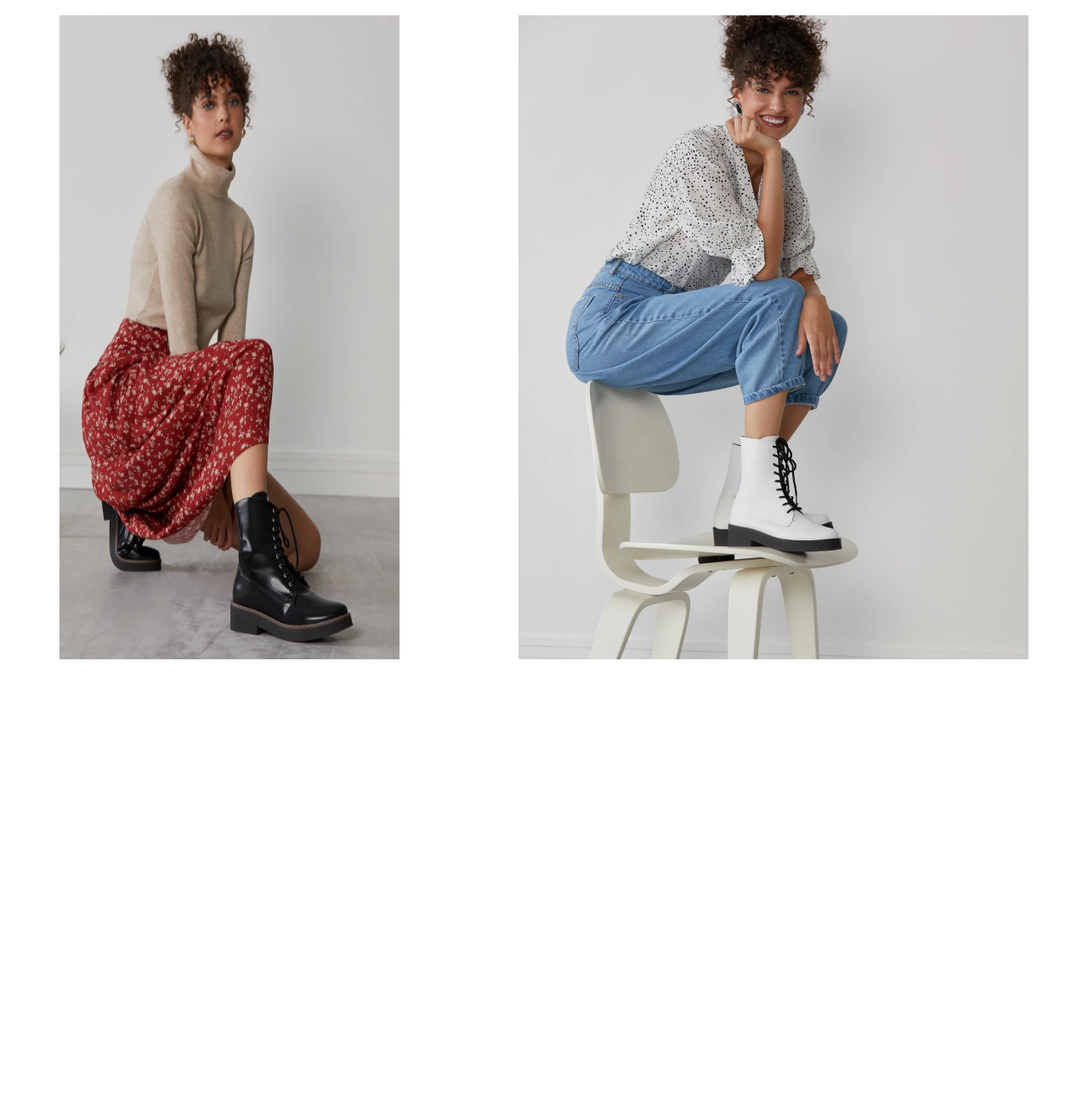
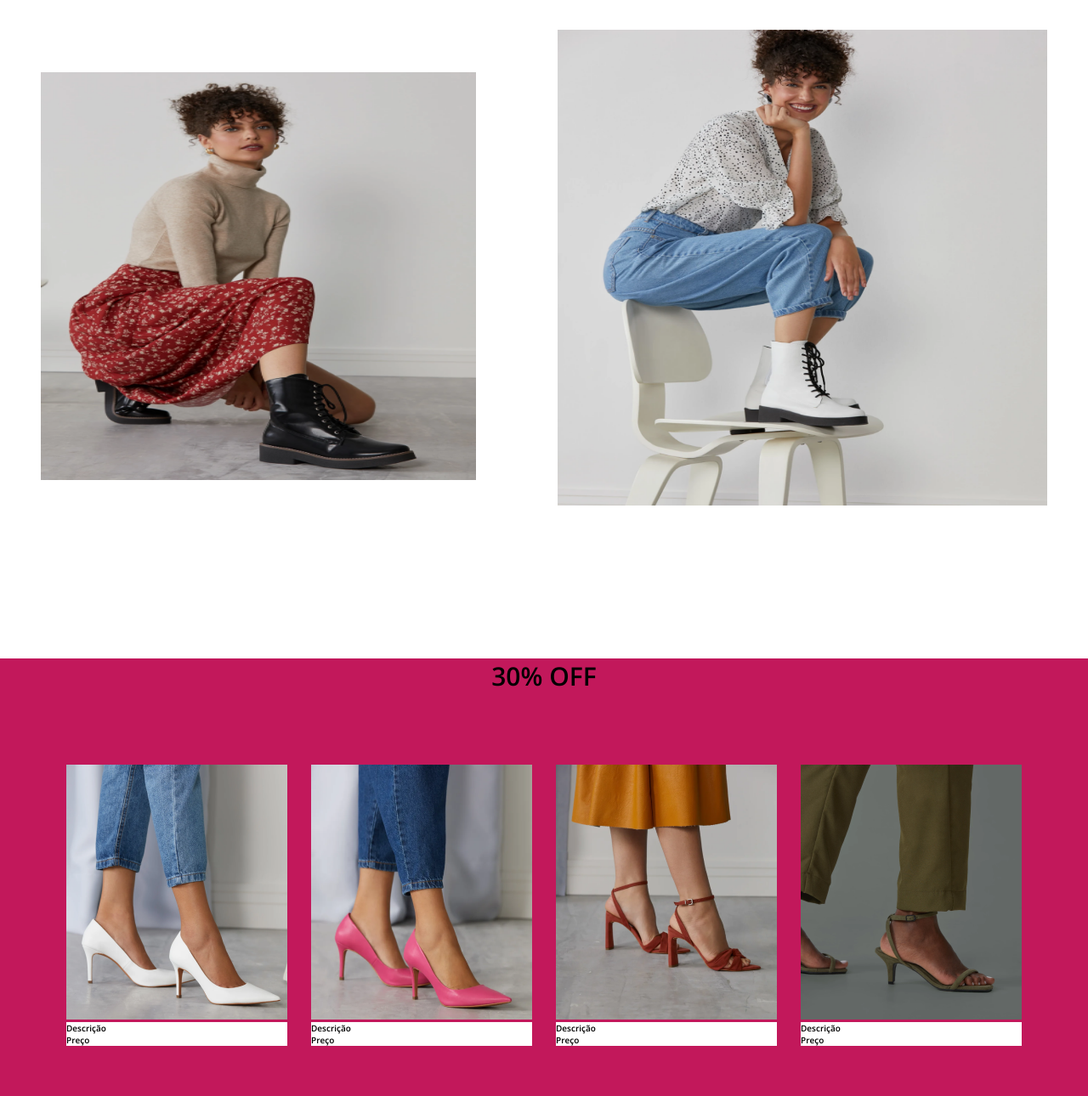
Before and after one commit to EduardoDev94/FlexboxTraining, a plain HTML site: page index.html in a window 1280 px wide. Shown: the part 466-1756 px from the top of the page at 85% size. Before the commit the page ends 1242 px from the top, so only its background shows below. Drawn offline with nearby package versions, Linux system fonts and the light colour scheme.

Commit message:
Main SemiCompleto

```diff
--- a/assets/css/style.css
+++ b/assets/css/style.css
@@ -1,7 +1,11 @@
+    :root{
+        font-size: 62.5%;
+    }
     *{
         margin: 0;
         padding: 0;
         box-sizing: border-box;
+        font-family: 'Open Sans';
     }
 
     header {
@@ -21,23 +25,56 @@
     }
     .linkstopo li a{
         text-decoration: none;
-
+        font-size:2.5rem;
+        color:#777777
 
     }
     #logo {
         margin-right: 23%;
     }
-    .banner {
+    .banner, .banner img {
         width: 100%
     }
 
     h1 {
         text-align:center;
-        margin: 4%
+        margin: 4%;
+        font-size: 4rem;
+        font-weight: 600;
+
     }
     .DoubleImage {
         display: flex;
         flex-wrap: wrap;
-        justify-content:space-around
+        justify-content:space-around;
+        height: 90vh;
+           }
 
+    #img1{
+        margin: 50px 0px 0px 0px;
+        width: 40%;
+        height: 60vh;
+        flex-wrap:wrap ;
     }
+    #img2{
+        width:45%;
+        height: 70vh;
+        flex-wrap:wrap ;
+    }
+    .products {
+        display: flex;
+        flex-wrap: wrap;
+        justify-content: space-around;
+        padding: 5%
+    }
+    h2 {
+        text-align: center;
+        font-size: 3rem ;
+        margin: 20px 0px
+    }
+    .promotion {
+        background-color: #C2185B;
+    }
+    .products div h4{
+        background-color: white;
+    }
--- a/index.html
+++ b/index.html
@@ -12,7 +12,7 @@
     <meta name="viewport" content="width=device-width, initial-scale=1.0">
 
 
-    <title>Document</title>
+    <title>ShoesStore</title>
 
 </head>
 <body>
@@ -32,14 +32,24 @@
         </ul>
     </header>
     <main>
-        <div class="Banner">
+        <div class="banner">
             <img src="./assets/img/banner.png" alt="banner">
         </div>
-        <h1>Encontre seu estilo!</h1>
+        <h1><b>Encontre seu estilo!</b></h1>
         <section class="DoubleImage">
-            <img src = "./assets/img/encontre-seu-estilo-1.png">
-            <img src="./assets/img/encontre-seu-estilo-2.png">
+            <img id="img1" src = "./assets/img/encontre-seu-estilo-1.png">
+            <img id="img2" src="./assets/img/encontre-seu-estilo-2.png">
         </section>
+        <section class="promotion">
+            <h2>30% OFF</h2>
+            <article class="products">
+                <div> <img src="./assets/img/salto-01.png"> <h4>Descrição <br> Preço</h4> </div>
+                <div> <img src="./assets/img/salto-02.png"> <h4>Descrição <br> Preço</h4> </div>
+                <div> <img src="./assets/img/salto-03.png"> <h4>Descrição <br> Preço</h4> </div>
+                <div> <img src="./assets/img/salto-04.png"> <h4>Descrição <br> Preço</h4> </div>
+            </article>
+        </section>
+
     </main>
 
 </body>
```
